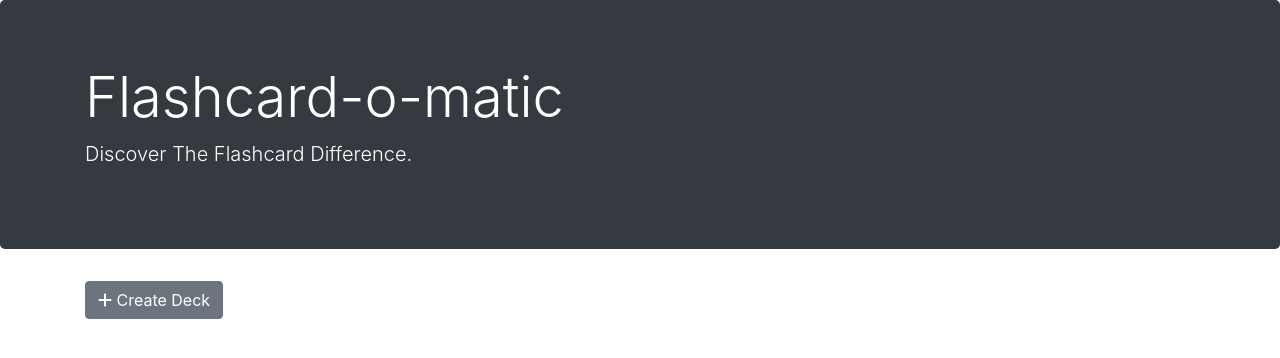
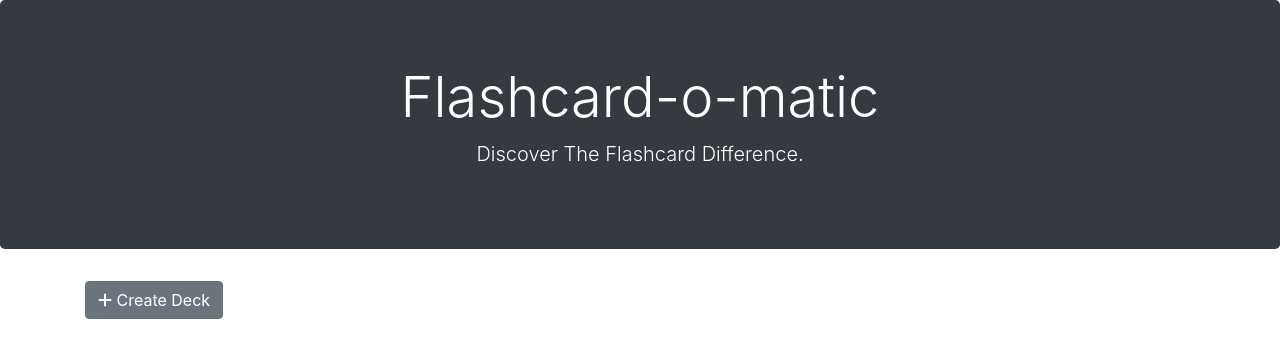
Before and after one commit to jordanbmowry/Flashcard-o-matic, a React (Create React App) app: page / in a window 1280 px wide. Shown: the top 358 px of the page. Built offline with nearby package versions, Linux system fonts and the light colour scheme; no server answers; a web font is replaced by a local one.

Commit message:
centered text

```diff
--- a/src/Layout/Header.js
+++ b/src/Layout/Header.js
@@ -1,11 +1,11 @@
-import React from "react";
+import React from 'react';
 
 function Header() {
   return (
-    <header className="jumbotron bg-dark">
-      <div className="container text-white">
-        <h1 className="display-4">Flashcard-o-matic</h1>
-        <p className="lead">Discover The Flashcard Difference.</p>
+    <header className='jumbotron bg-dark text-center'>
+      <div className='container text-white'>
+        <h1 className='display-4'>Flashcard-o-matic</h1>
+        <p className='lead'>Discover The Flashcard Difference.</p>
       </div>
     </header>
   );
```
